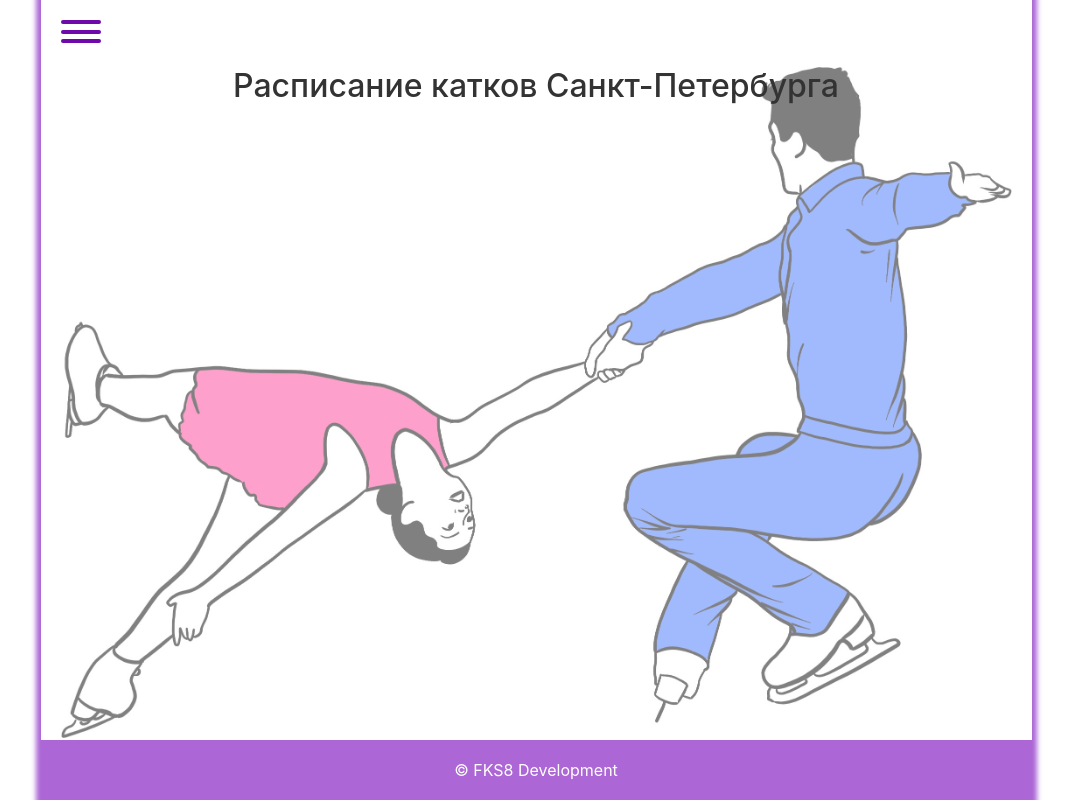
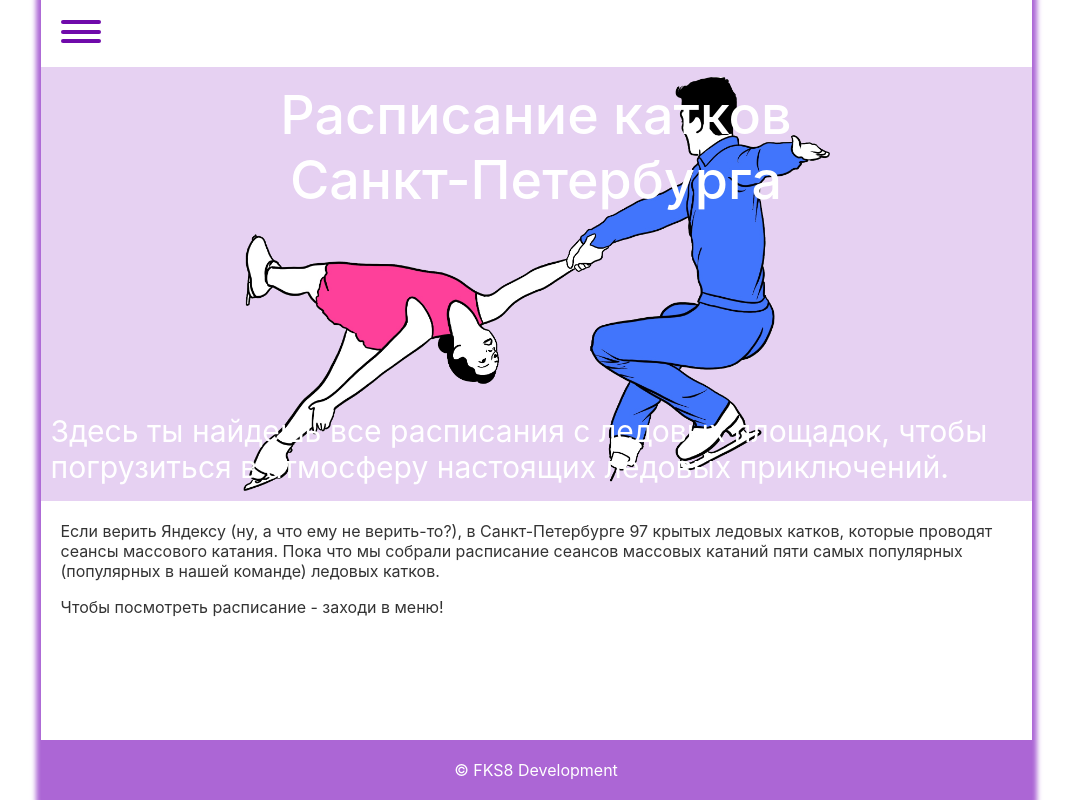
Before and after one commit to fsk8-dev/php-render, a PHP site: page / in a window 1280 px wide. Shown: the whole page, without its empty margins (104-1176 px from the left). Run offline with PHP 8.4, Linux system fonts and the light colour scheme; data that the repository does not hold is empty; a stand-in replaces the project's code that opens the database connection.

Commit message:
temporary main

```diff
--- a/pages/main.php
+++ b/pages/main.php
@@ -1,7 +1,19 @@
 <section class="hero">
   <div class="hero__content">
     <h1 class="hero__title">Расписание&nbsp;катков <span class="no-break-text">Санкт-Петербурга</span></h1>
+    <p class="hero__text">
+      Здесь ты найдешь все расписания с ледовых площадок, чтобы погрузиться в атмосферу настоящих ледовых приключений.
+    </p>
   </div>
-  <img class="img" src="/img/todes.JPG" alt="Тодес">
+  <img class="img hero__img" src="/img/todes.png" alt="Тодес">
   <div class="hero__overlay"></div>
 </section>
+
+<p>
+  Если верить Яндексу (ну, а что ему не верить-то?), в Санкт-Петербурге 97 крытых ледовых катков, которые проводят сеансы массового катания.
+  Пока что мы собрали расписание сеансов массовых катаний пяти самых популярных (популярных в нашей команде) ледовых катков.
+</p>
+
+<p>
+  Чтобы посмотреть расписание - заходи в меню!
+</p>
--- a/styles/common.css
+++ b/styles/common.css
@@ -4,6 +4,7 @@ body {
     sans-serif;
   -webkit-font-smoothing: antialiased;
   -moz-osx-font-smoothing: grayscale;
+  color: #333;
 }
 
 #body.modal-opened {
--- a/styles/components/hero.css
+++ b/styles/components/hero.css
@@ -1,24 +1,55 @@
 .hero {
   position: relative;
+  margin: 0 -20px;
+  margin-bottom: 20px;
+  padding: 10px;
+  color: #fff;
+  overflow: hidden;
 }
 
 .hero__overlay {
   position: absolute;
   inset: 0;
-  background-color: #fff;
-  opacity: 0.5;
+  background-color: var(--color-primary-light);
+  opacity: 0.3;
+  z-index: -10;
+}
+
+.hero__img {
+  padding: 0 5vw;
 }
 
 .hero__content {
   position: absolute;
   inset: 0;
   display: flex;
-  justify-content: center;
+  flex-direction: column;
+  justify-content: space-between;
   align-items: flex-start;
   z-index: 10;
 }
 
 .hero__title {
+  padding: 1rem 10px;
+  width: 100%;
   text-align: center;
-  font-size: 2rem;
+  font-size: calc(2rem + 1.7vw);
+  color: currentColor;
 }
+
+.hero__text {
+  margin-bottom: 0;
+  padding: 1rem 10px;
+  font-size: 1rem;
+  color: currentColor;
+}
+
+@media (min-width: 991px) {
+  .hero__text {
+    font-size: calc(1rem + 1.1vw);
+  }
+
+  .hero__img {
+    padding: 0 15vw;
+  }
+}
```
Also changed, not shown: img/todes.JPG, img/todes.png (added).
